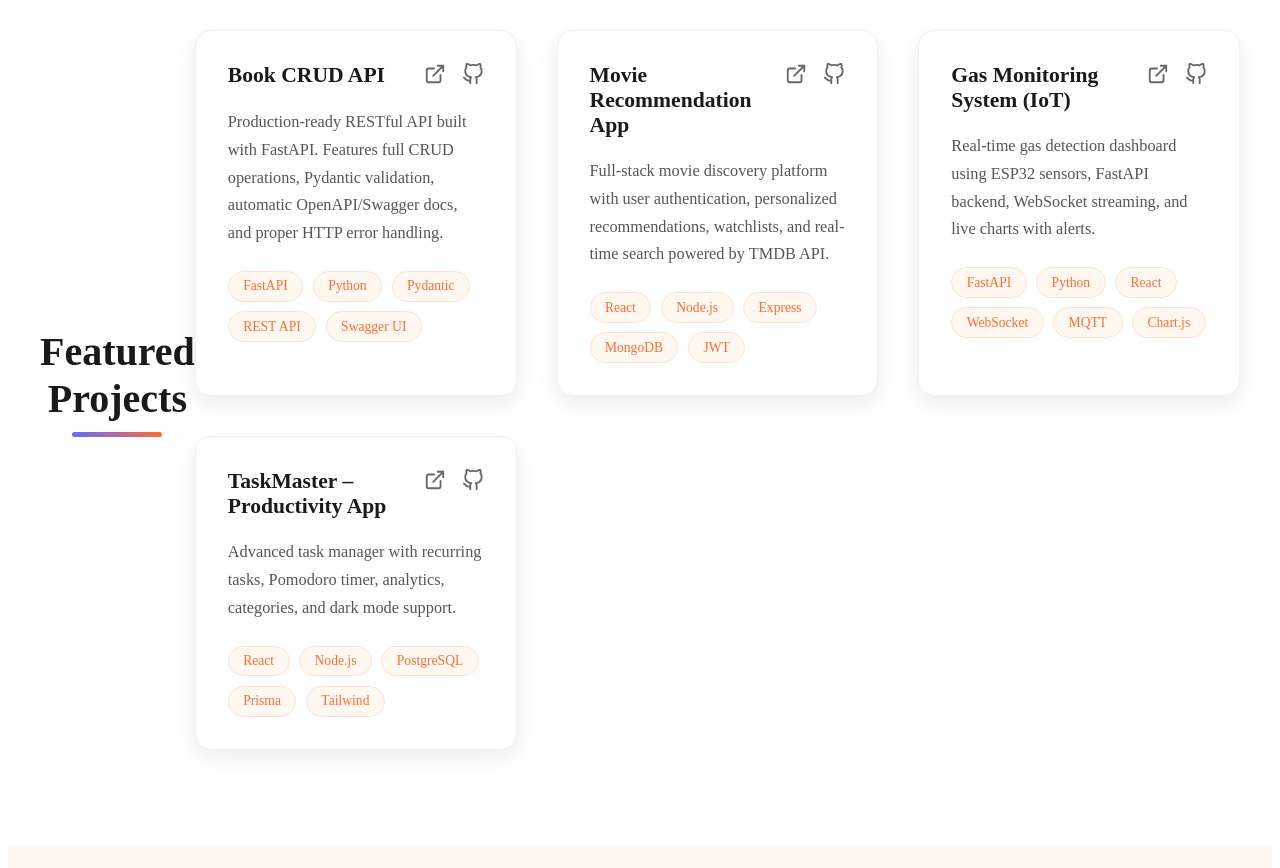
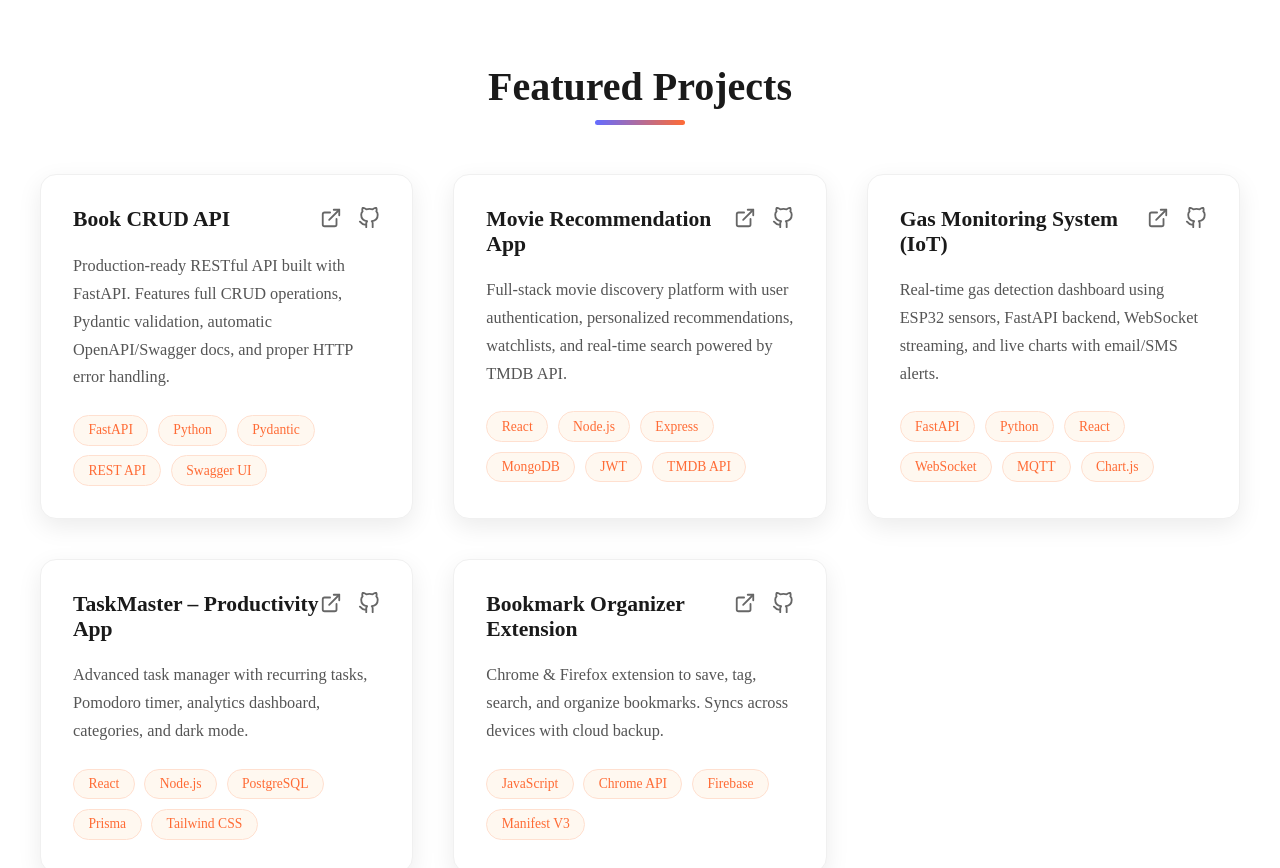
Before and after one commit to Oluwaseunolaoluwaajayi/Seun_Codes, a React (Vite) app: page / in a window 1280 px wide. Shown: the part 4540-5408 px from the top of the page. Built offline with nearby package versions, Linux system fonts and the light colour scheme.

Commit message:
Fix project header

```diff
--- a/src/components/Projects.jsx
+++ b/src/components/Projects.jsx
@@ -8,36 +8,43 @@ const projects = [
     title: "Book CRUD API",
     desc: "Production-ready RESTful API built with FastAPI. Features full CRUD operations, Pydantic validation, automatic OpenAPI/Swagger docs, and proper HTTP error handling.",
     tags: ["FastAPI", "Python", "Pydantic", "REST API", "Swagger UI"],
-    live: "https://book-crud-api-1lqb.onrender.com", // ← Update this when Render finishes
+    live: "https://book-crud-api-1lqb.onrender.com/docs",
     github: "https://github.com/Oluwaseunolaoluwaajayi/book-crud-api",
   },
   {
     title: "Movie Recommendation App",
     desc: "Full-stack movie discovery platform with user authentication, personalized recommendations, watchlists, and real-time search powered by TMDB API.",
-    tags: ["React", "Node.js", "Express", "MongoDB", "JWT"],
+    tags: ["React", "Node.js", "Express", "MongoDB", "JWT", "TMDB API"],
     live: "https://movie-app-seun.netlify.app",
     github: "https://github.com/Oluwaseunolaoluwaajayi/movie-recommendation-app",
   },
   {
     title: "Gas Monitoring System (IoT)",
-    desc: "Real-time gas detection dashboard using ESP32 sensors, FastAPI backend, WebSocket streaming, and live charts with alerts.",
+    desc: "Real-time gas detection dashboard using ESP32 sensors, FastAPI backend, WebSocket streaming, and live charts with email/SMS alerts.",
     tags: ["FastAPI", "Python", "React", "WebSocket", "MQTT", "Chart.js"],
     live: "https://gas-monitor-seun.vercel.app",
     github: "https://github.com/Oluwaseunolaoluwaajayi/gas-monitoring-system",
   },
   {
     title: "TaskMaster – Productivity App",
-    desc: "Advanced task manager with recurring tasks, Pomodoro timer, analytics, categories, and dark mode support.",
-    tags: ["React", "Node.js", "PostgreSQL", "Prisma", "Tailwind"],
+    desc: "Advanced task manager with recurring tasks, Pomodoro timer, analytics dashboard, categories, and dark mode.",
+    tags: ["React", "Node.js", "PostgreSQL", "Prisma", "Tailwind CSS"],
     live: "https://taskmaster-seun.netlify.app",
     github: "https://github.com/Oluwaseunolaoluwaajayi/taskmaster-app",
+  },
+  {
+    title: "Bookmark Organizer Extension",
+    desc: "Chrome & Firefox extension to save, tag, search, and organize bookmarks. Syncs across devices with cloud backup.",
+    tags: ["JavaScript", "Chrome API", "Firebase", "Manifest V3"],
+    live: "https://chrome.google.com/webstore/detail/bookmark-organizer/...",
+    github: "https://github.com/Oluwaseunolaoluwaajayi/bookmark-organizer",
   },
 ];
 
 export default function Projects() {
   return (
     <section className="projects" id="projects">
-      <div className="container">
+      <div className="container_projects">
         <h2 className="section-title">Featured Projects</h2>
 
         <div className="projects-grid">
```
